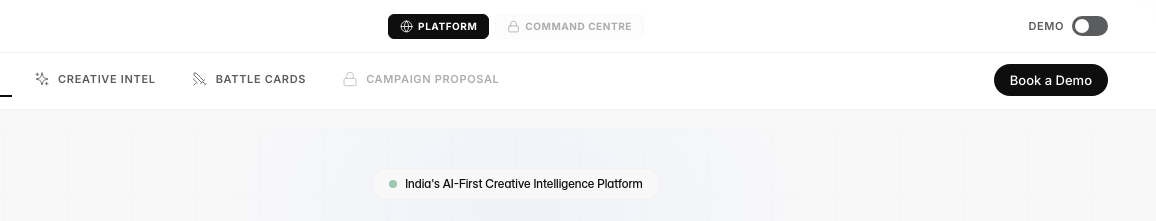
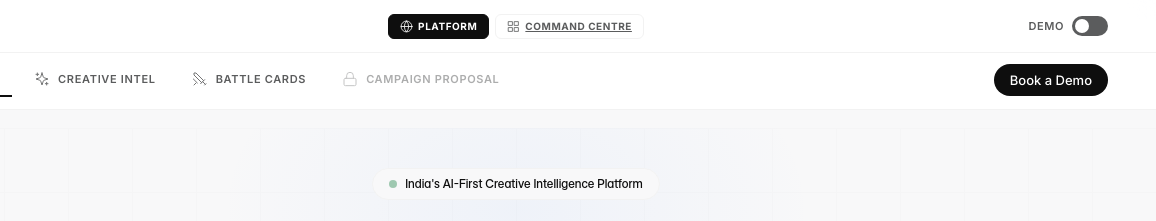
Before and after one commit to sandeepnair-coder/fynd-studio-website, a website: page public/index.html in a window 1280 px wide. Shown: the top 221 px of the page, 124-1280 px from the left. Drawn offline with nearby package versions, Linux system fonts and the light colour scheme; a web font is replaced by a local one.

Commit message:
Unlock Command Centre nav button — links to live app

```diff
--- a/public/index.html
+++ b/public/index.html
@@ -137,10 +137,10 @@
         <svg width="16" height="16" viewBox="0 0 24 24" fill="none" stroke="currentColor" stroke-width="1.5" stroke-linecap="round" stroke-linejoin="round" aria-hidden="true"><circle cx="12" cy="12" r="10"/><path d="M2 12h20M12 2a15.3 15.3 0 0 1 4 10 15.3 15.3 0 0 1-4 10 15.3 15.3 0 0 1-4-10 15.3 15.3 0 0 1 4-10z"/></svg>
         <span>Platform</span>
       </button>
-      <button type="button" class="nav-mode-btn nav-mode-btn--locked" id="navModeCommand" disabled aria-disabled="true" aria-pressed="false" title="Coming soon" aria-controls="navSubCommand">
-        <svg width="16" height="16" viewBox="0 0 24 24" fill="none" stroke="currentColor" stroke-width="1.5" stroke-linecap="round" stroke-linejoin="round" aria-hidden="true"><rect x="3" y="11" width="18" height="11" rx="2" ry="2"/><path d="M7 11V7a5 5 0 0 1 10 0v4"/></svg>
+      <a href="https://fs-command-centre.vercel.app/tasks" target="_blank" rel="noopener noreferrer" class="nav-mode-btn" id="navModeCommand" aria-pressed="false">
+        <svg width="16" height="16" viewBox="0 0 24 24" fill="none" stroke="currentColor" stroke-width="1.5" stroke-linecap="round" stroke-linejoin="round" aria-hidden="true"><rect x="3" y="3" width="7" height="7"/><rect x="14" y="3" width="7" height="7"/><rect x="14" y="14" width="7" height="7"/><rect x="3" y="14" width="7" height="7"/></svg>
         <span>Command Centre</span>
-      </button>
+      </a>
     </div>
     <div class="nav-actions">
       <div class="api-toggle" title="Toggle between live API and dummy data">
```
